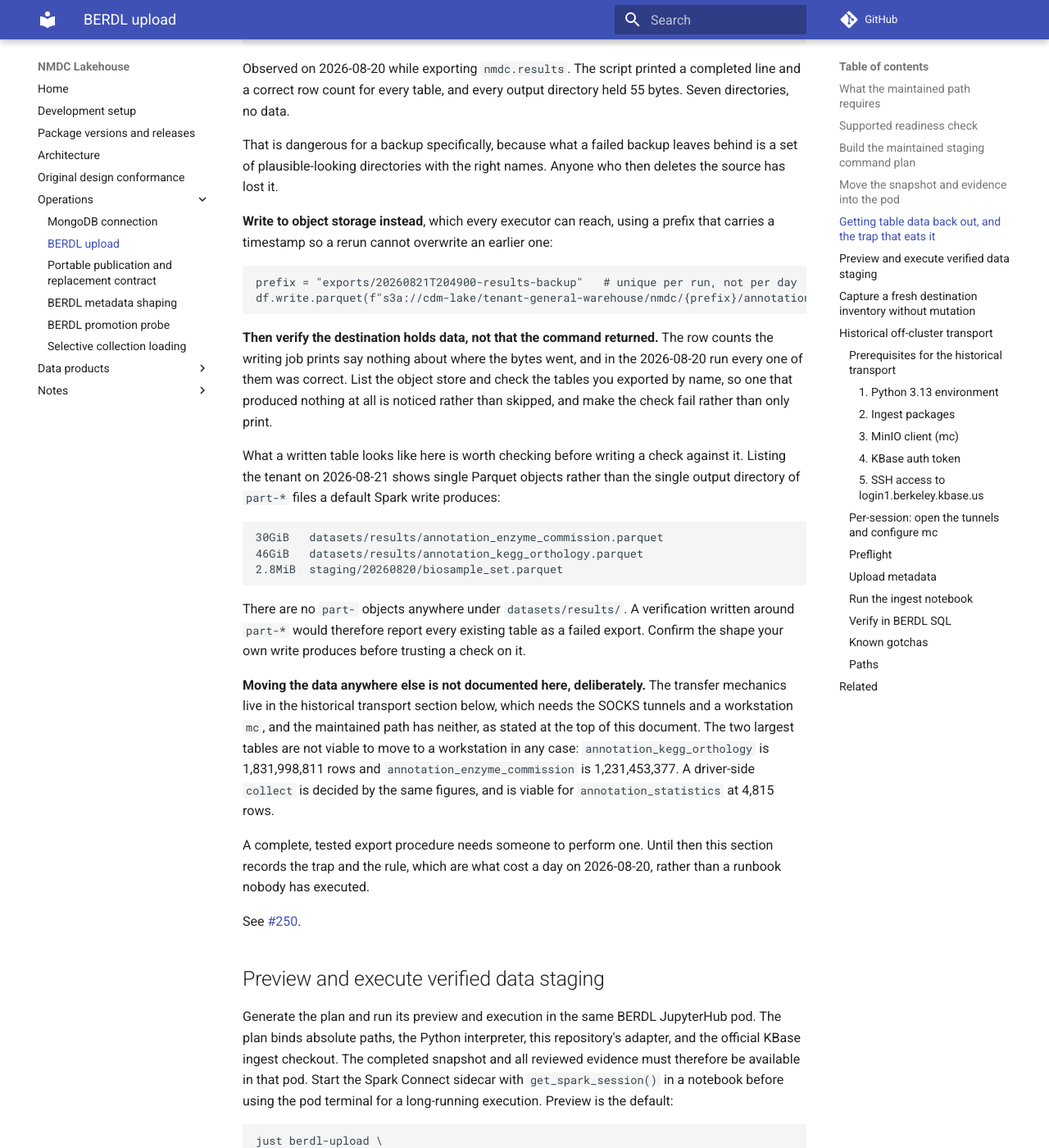
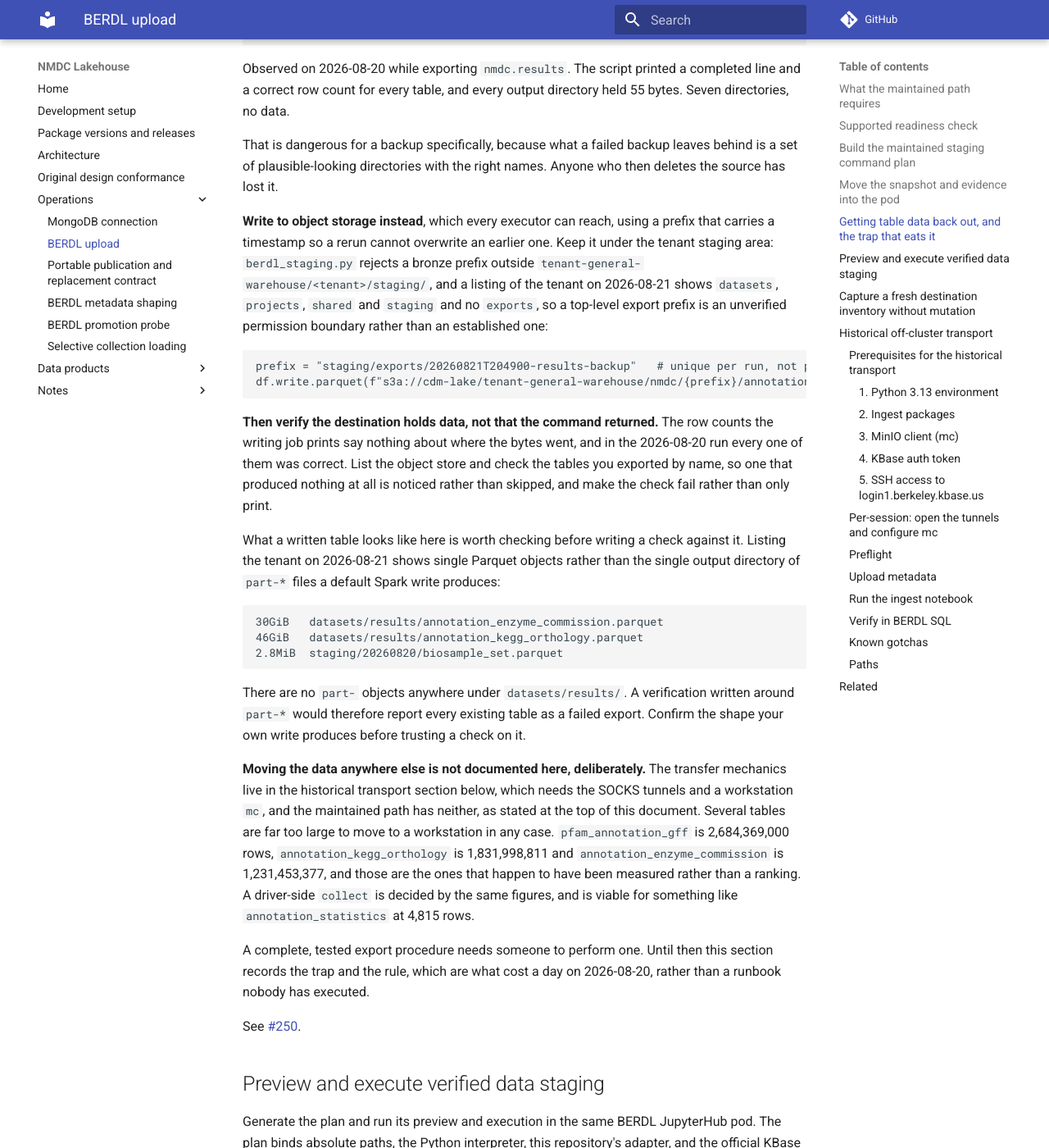
Before and after one commit to microbiomedata/nmdc-lakehouse, an MkDocs documentation site: the page built from docs/berdl-upload.md, in a window 1280 px wide and 1400 px high, scrolled down 5813 px. Shown: the whole window at 82% size. Built offline with MkDocs 1.6.1 and Material for MkDocs 9.7.7, drawn with Linux system fonts in a browser that asks for light colours; comment, search, counter and statistics services are not loaded.

Commit message:
Third false superlative about table sizes, and a prefix outside the writable area
pfam_annotation_gff is 2,684,369,000 rows, from ingest_pfam_gff.ipynb cell 14,
which is larger than both tables I called "the two largest". That is the third
size superlative on this pull request I could not support. The text now names
three measured figures and says plainly they are what happens to have been
measured rather than a ranking.

The export example wrote to tenant-general-warehouse/nmdc/exports/.
berdl_staging.py:295 rejects any bronze prefix outside
tenant-general-warehouse/<tenant>/staging/, and listing the tenant shows
datasets, projects, shared and staging with no exports. So the example pointed at
an unverified permission boundary. It now writes under staging/ and says why.

Co-Authored-By: Claude Opus 5 (1M context) <noreply@anthropic.com>

````diff
--- a/docs/berdl-upload.md
+++ b/docs/berdl-upload.md
@@ -301,10 +301,15 @@ behind is a set of plausible-looking directories with the right names. Anyone wh
 then deletes the source has lost it.
 
 **Write to object storage instead**, which every executor can reach, using a
-prefix that carries a timestamp so a rerun cannot overwrite an earlier one:
+prefix that carries a timestamp so a rerun cannot overwrite an earlier one. Keep
+it under the tenant staging area: `berdl_staging.py` rejects a bronze prefix
+outside `tenant-general-warehouse/<tenant>/staging/`, and a listing of the tenant
+on 2026-08-21 shows `datasets`, `projects`, `shared` and `staging` and no
+`exports`, so a top-level export prefix is an unverified permission boundary
+rather than an established one:
 
 ```python
-prefix = "exports/20260821T204900-results-backup"   # unique per run, not per day
+prefix = "staging/exports/20260821T204900-results-backup"   # unique per run, not per day
 df.write.parquet(f"s3a://cdm-lake/tenant-general-warehouse/nmdc/{prefix}/annotation_enzyme_commission.parquet")
 ```
 
@@ -331,11 +336,12 @@ export. Confirm the shape your own write produces before trusting a check on it.
 **Moving the data anywhere else is not documented here, deliberately.** The
 transfer mechanics live in the historical transport section below, which needs
 the SOCKS tunnels and a workstation `mc`, and the maintained path has neither, as
-stated at the top of this document. The two largest tables are not viable to move
-to a workstation in any case: `annotation_kegg_orthology` is 1,831,998,811 rows
-and `annotation_enzyme_commission` is 1,231,453,377. A driver-side `collect` is
-decided by the same figures, and is viable for `annotation_statistics` at 4,815
-rows.
+stated at the top of this document. Several tables are far too large to move to a
+workstation in any case. `pfam_annotation_gff` is 2,684,369,000 rows,
+`annotation_kegg_orthology` is 1,831,998,811 and `annotation_enzyme_commission`
+is 1,231,453,377, and those are the ones that happen to have been measured rather
+than a ranking. A driver-side `collect` is decided by the same figures, and is
+viable for something like `annotation_statistics` at 4,815 rows.
 
 A complete, tested export procedure needs someone to perform one. Until then this
 section records the trap and the rule, which are what cost a day on 2026-08-20,
````
